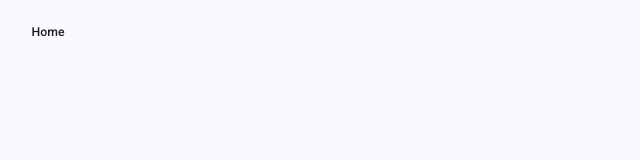
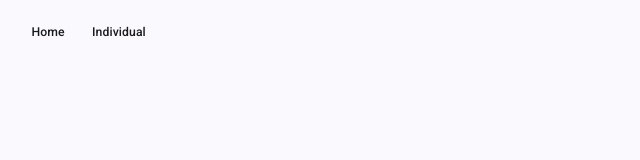
Before and after one commit to malkaysi/anglance, an Angular app: page / in a window 1280 px wide. Shown: the top 160 px of the page, without its empty margins (0-640 px from the left). Built offline with nearby package versions, Linux system fonts and the light colour scheme.

Commit message:
Simple menu for nav

```diff
--- a/src/app/app.html
+++ b/src/app/app.html
@@ -1,6 +1,17 @@
 <mat-toolbar color="primary">
-  @for (navItem of navItems; track $index) {
-    <button matButton>{{ navItem.label }}</button>
+  @for (navItem of navItems; track navItem.label) {
+    @if (navItem.children?.length) {
+      <button matButton [matMenuTriggerFor]="menu">{{ navItem.label }}</button>
+
+      <mat-menu #menu="matMenu">
+        @for (child of navItem.children; track child.label) {
+          <button mat-menu-item [routerLink]="child.route">{{ child.label }}</button>
+        }
+      </mat-menu>
+    } @else {
+    <button matButton [routerLink]="navItem.route">{{ navItem.label }}</button>
+
+    }
   }
 </mat-toolbar>
 
--- a/src/app/app.ts
+++ b/src/app/app.ts
@@ -1,18 +1,18 @@
-import { Component, signal } from '@angular/core';
-import { MatButtonModule } from '@angular/material/button';
+import { Component } from '@angular/core';
+import { MatButton } from '@angular/material/button';
 import { MatMenuModule } from '@angular/material/menu';
-import { MatToolbarModule } from '@angular/material/toolbar';
-import { RouterOutlet } from '@angular/router';
+import { MatToolbar } from '@angular/material/toolbar';
+import { RouterModule, RouterOutlet } from '@angular/router';
 
 interface NavItem {
   label: string;
-  route: string;
+  route?: string;
   children?: { label: string; route: string }[];
 }
 
 @Component({
   selector: 'app-root',
-  imports: [RouterOutlet, MatToolbarModule, MatButtonModule, MatMenuModule],
+  imports: [RouterOutlet, MatToolbar, MatButton, MatMenuModule, RouterModule],
   templateUrl: './app.html',
   styleUrl: './app.css',
 })
@@ -22,5 +22,12 @@ export class App {
       label: 'Home',
       route: '',
     },
+    {
+      label: 'Individual',
+      children: [
+        { label: 'Property', route: '/individuals/products/home' },
+        { label: 'Auto', route: '/individuals/products/auto' },
+      ],
+    },
   ];
 }
```
